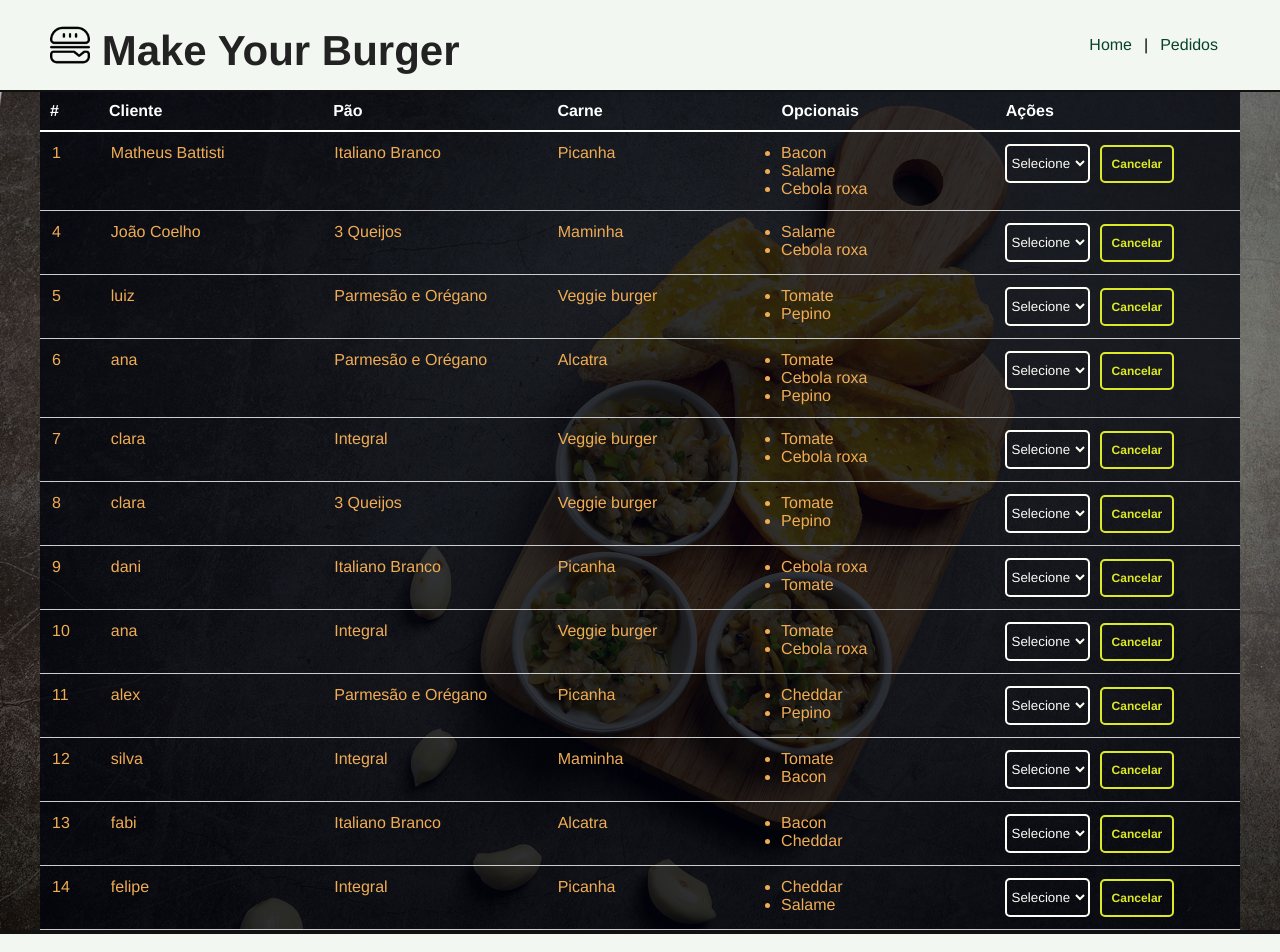
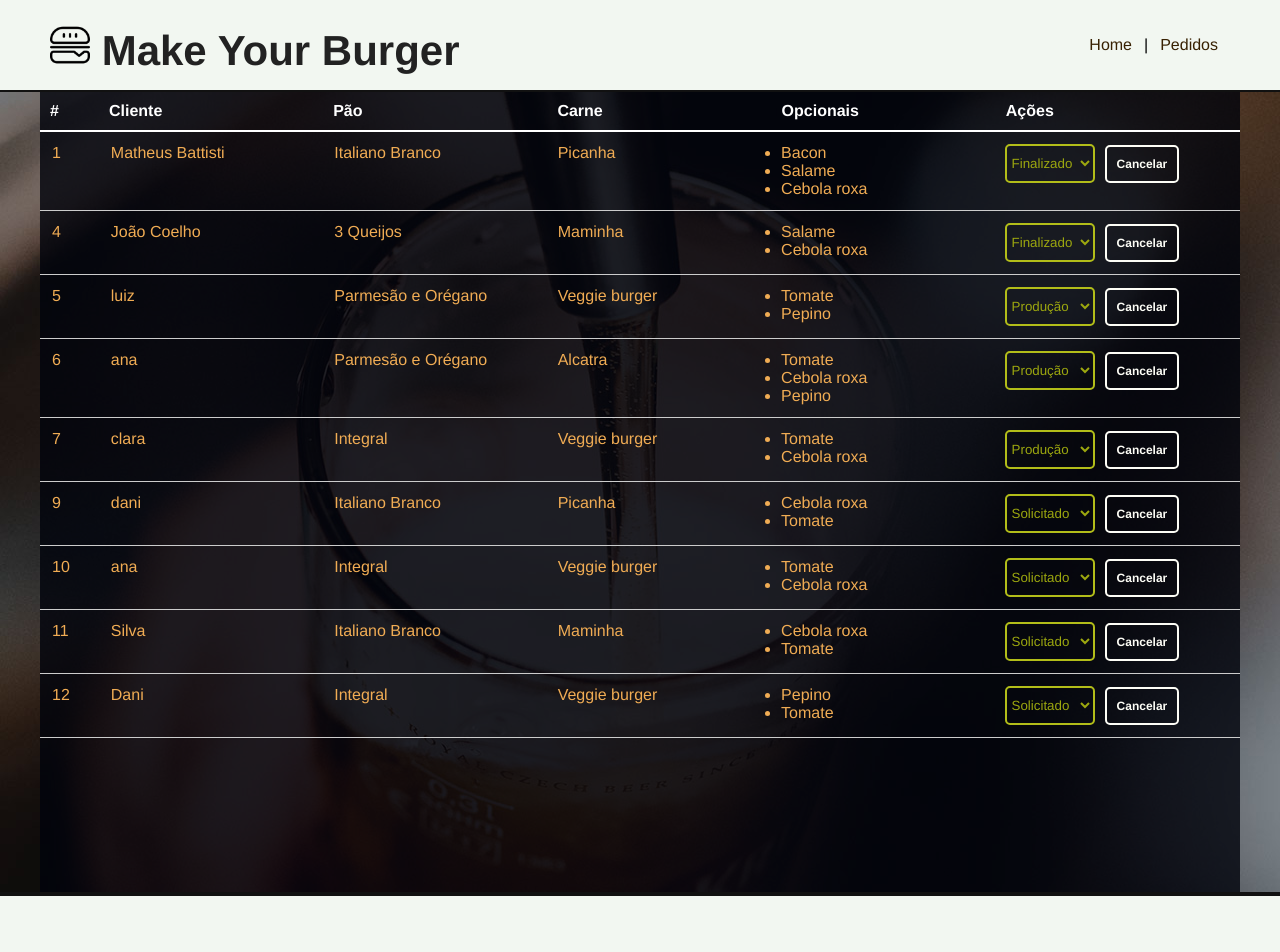
Before and after one commit to Luiz-123/burger-vue, a Vue app: page /Pedidos in a window 1280 px wide. Shown: the top 952 px of the page. Built offline with nearby package versions, Linux system fonts and the light colour scheme; data requests are answered from the project's data file.

Commit message:
Eventos dos Botões

```diff
--- a/db/db.json
+++ b/db/db.json
@@ -74,7 +74,7 @@
     },
     {
       "id": 2,
-      "tipo": "Em produção"
+      "tipo": "Produção"
     },
     {
       "id": 3,
@@ -102,7 +102,7 @@
         "Salame",
         "Cebola roxa"
       ],
-      "status": "Solicitado",
+      "status": "Finalizado",
       "id": 4
     },
     {
@@ -113,7 +113,7 @@
         "Tomate",
         "Pepino"
       ],
-      "status": "Solicitado",
+      "status": "Produção",
       "id": 5
     },
     {
@@ -125,7 +125,7 @@
         "Cebola roxa",
         "Pepino"
       ],
-      "status": "Solicitado",
+      "status": "Produção",
       "id": 6
     },
     {
@@ -136,19 +136,8 @@
         "Tomate",
         "Cebola roxa"
       ],
-      "status": "Solicitado",
+      "status": "Produção",
       "id": 7
-    },
-    {
-      "nome": "clara",
-      "carne": "Veggie burger",
-      "pao": "3 Queijos",
-      "opcionais": [
-        "Tomate",
-        "Pepino"
-      ],
-      "status": "Solicitado",
-      "id": 8
     },
     {
       "nome": "dani",
@@ -173,48 +162,26 @@
       "id": 10
     },
     {
-      "nome": "alex",
-      "carne": "Picanha",
-      "pao": "Parmesão e Orégano",
+      "nome": "Silva",
+      "carne": "Maminha",
+      "pao": "Italiano Branco",
       "opcionais": [
-        "Cheddar",
-        "Pepino"
+        "Cebola roxa",
+        "Tomate"
       ],
       "status": "Solicitado",
       "id": 11
     },
     {
-      "nome": "silva",
-      "carne": "Maminha",
+      "nome": "Dani",
+      "carne": "Veggie burger",
       "pao": "Integral",
       "opcionais": [
-        "Tomate",
-        "Bacon"
+        "Pepino",
+        "Tomate"
       ],
       "status": "Solicitado",
       "id": 12
-    },
-    {
-      "nome": "fabi",
-      "carne": "Alcatra",
-      "pao": "Italiano Branco",
-      "opcionais": [
-        "Bacon",
-        "Cheddar"
-      ],
-      "status": "Solicitado",
-      "id": 13
-    },
-    {
-      "nome": "felipe",
-      "carne": "Picanha",
-      "pao": "Integral",
-      "opcionais": [
-        "Cheddar",
-        "Salame"
-      ],
-      "status": "Solicitado",
-      "id": 14
     }
   ]
 }
--- a/src/components/BurgerForm.vue
+++ b/src/components/BurgerForm.vue
@@ -152,8 +152,8 @@
         font-weight: bold;
     }
     .submit-btn {
-        background-color: rgb(240, 172, 84);
-        color: #222;
+        background-color: #705405; /*rgb(240, 172, 84);*/
+        color: #fff;
         font-weight: bold;
         border: 2px solid #222;
         border-radius: 5px;
@@ -164,12 +164,12 @@
         transition: .2s;
     }
     .submit-btn:hover {
-        background-color: rgb(240, 172, 84);
-        color: #222;
+        background-color: #b38506; /*rgb(247, 184, 102);*/
+        color: #fff;
         font-weight: bold;
         border: 2px solid #222;
         /*opacity: 90%;*/
-        transform: translateY(-2px);
+        transform: translateY(-1px);
         transition: .2s;
     }
 </style>
--- a/src/components/Dashboard.vue
+++ b/src/components/Dashboard.vue
@@ -1,5 +1,6 @@
 <template>
     <div id="burger-table">
+        <Message :msg="msg" v-show="msg" />
         <div>
             <div id="burger-table-heading">
                 <div class="order-id">#</div>
@@ -27,10 +28,12 @@
                     </ul>
                 </div>
                 <div>
-                    <select name="status" class="status">
-                        <option value="">Selecione</option>
+                    <select name="status" class="status" @change="updatedBurger($event, burger.id)">
+                        <option v-for="s in status" :key="s.id" :value="s.tipo" :selected="burger.status == s.tipo">
+                            {{ s.tipo }}
+                        </option>
                     </select>
-                    <button class="delete-btn">Cancelar</button>
+                    <button class="delete-btn" @click="deleteBurger(burger.id)">Cancelar</button>
                 </div>
             </div>
 
@@ -39,14 +42,20 @@
 </template>
 
 <script>
+import Message from './Message.vue'
+
     export default {
         name:"Dashboard",
         data() {
             return {
                 burgers: null,
                 burger_id: null,
-                status: []
+                status: [],
+                msg: null
             }
+        },
+        components: {
+            Message
         },
         methods: {
             async getPedidos() {
@@ -55,6 +64,44 @@
                 this.burgers = data;
 
                 //Resgatar os status
+                this.getStatus();
+            },
+            async getStatus() {
+                const req = await fetch("http://localhost:3000/status");
+                const data = await req.json();
+                this.status = data;
+            },
+            async deleteBurger(id) {
+                const req = await fetch(`http://localhost:3000/burgers/${id}`, {
+                    method: "DELETE"
+                });
+                const res = await req.json();
+
+                //Colocar uma mensagem de sistema
+                this.msg = `Pedido cancelado com sucesso!`;
+
+                //Limpar a mensagem de sistema
+                setTimeout(() => this.msg = "", 3000);
+
+                this.getPedidos();
+            },
+            async updatedBurger(event, id) {
+                const option = event.target.value;
+                const dataJson = JSON.stringify({ status:option });
+                const req = await fetch(`http://localhost:3000/burgers/${id}`, {
+                    method: "PATCH",
+                    headers: {"Content-Type":"Application/json"},
+                    body: dataJson
+                });
+                const res = await req.json();
+
+                //Colocar uma mensagem de sistema
+                this.msg = `Pedido Nº ${res.id}: Atualizado para ${res.status}.`;
+
+                //Limpar a mensagem de sistema
+                setTimeout(() => this.msg = "", 3000);
+
+                //console.log(res);
             }
         },
         mounted() {
@@ -97,27 +144,29 @@
         padding: 9px 1px;
         margin-right: 5px;
         background-color: transparent;
-        color: rgb(253, 253, 246);
-        border: 2px solid rgb(253, 253, 246);
+        color: rgb(156, 167, 15); /* rgb(143, 101, 47); rgb(179, 125, 55); */
+        border: 2px solid rgb(178, 189, 25); /*rgb(109, 109, 108); rgb(29, 175, 243); rgb(131, 203, 236); rgb(144, 224, 128); rgb(228, 146, 40);*/
         border-radius: 5px;
+        width: 90px;
+        cursor: pointer;
     }
     .delete-btn {
         background-color: transparent;
-        color: rgb(220, 233, 38);
+        color: rgb(253, 253, 246);
         font-weight: bold;
-        border: 2px solid rgb(220, 233, 38);
+        border: 2px solid rgb(253, 253, 246); /*rgb(220, 233, 38);*/
         border-radius: 5px;
         padding: 10px;
         font-size: 12px;
         margin: 0 auto;
         margin-left: 5px;
         cursor: pointer;
-        transition: .5s;
+        transition: .4s;
     }
     .delete-btn:hover {
         background-color: transparent;
         color: rgb(226, 4, 4);
         border: 2px solid rgb(226, 4, 4);
-        /*rgb(233, 10, 10);*/
+        /*rgb(226, 4, 4);rgb(233, 10, 10);rgb(218, 25, 185);*/
     }
 </style>
--- a/src/components/Footer.vue
+++ b/src/components/Footer.vue
@@ -15,7 +15,7 @@
     height: 200px;
     background-color: rgb(242, 247, 241);
     border-top: 4px solid #111;
-    color: rgb(8, 68, 40);
+    color: rgb(56, 33, 2); /*rgb(8, 68, 40);*/
     display: flex;
     align-items: center;
     justify-content: center;
--- a/src/components/Message.vue
+++ b/src/components/Message.vue
@@ -22,5 +22,6 @@
         padding: 10px;
         max-width: 400px;
         margin: 30px auto;
+        text-align: center;
     }
 </style>
--- a/src/components/Navbar.vue
+++ b/src/components/Navbar.vue
@@ -41,13 +41,13 @@
     }
 
     #nav a {
-        color: rgb(8, 68, 40);
+        color: rgb(56, 33, 2);
         text-decoration: none;
         margin: 12px;
         transition: .5s;
     }
 
     #nav a:hover {
-        color: rgb(173, 35, 35);
+        color: rgb(139, 82, 8); /*rgb(173, 35, 35);*/
     }
 </style>
--- a/src/views/Pedidos.vue
+++ b/src/views/Pedidos.vue
@@ -21,7 +21,7 @@
       position: relative;
       /* adicionando imagem de fundo */
       background-color: #000;
-      background-image: url('/img/banner_pedido.jpg');
+      background-image: url('/img/banner_pedido2.jpg');
       background-size: cover;
       display: flex;
       min-height: 100vh;
```
Also changed, not shown: public/img/banner_pedido1.jpg (deleted), public/img/banner_pedido2.jpg.
